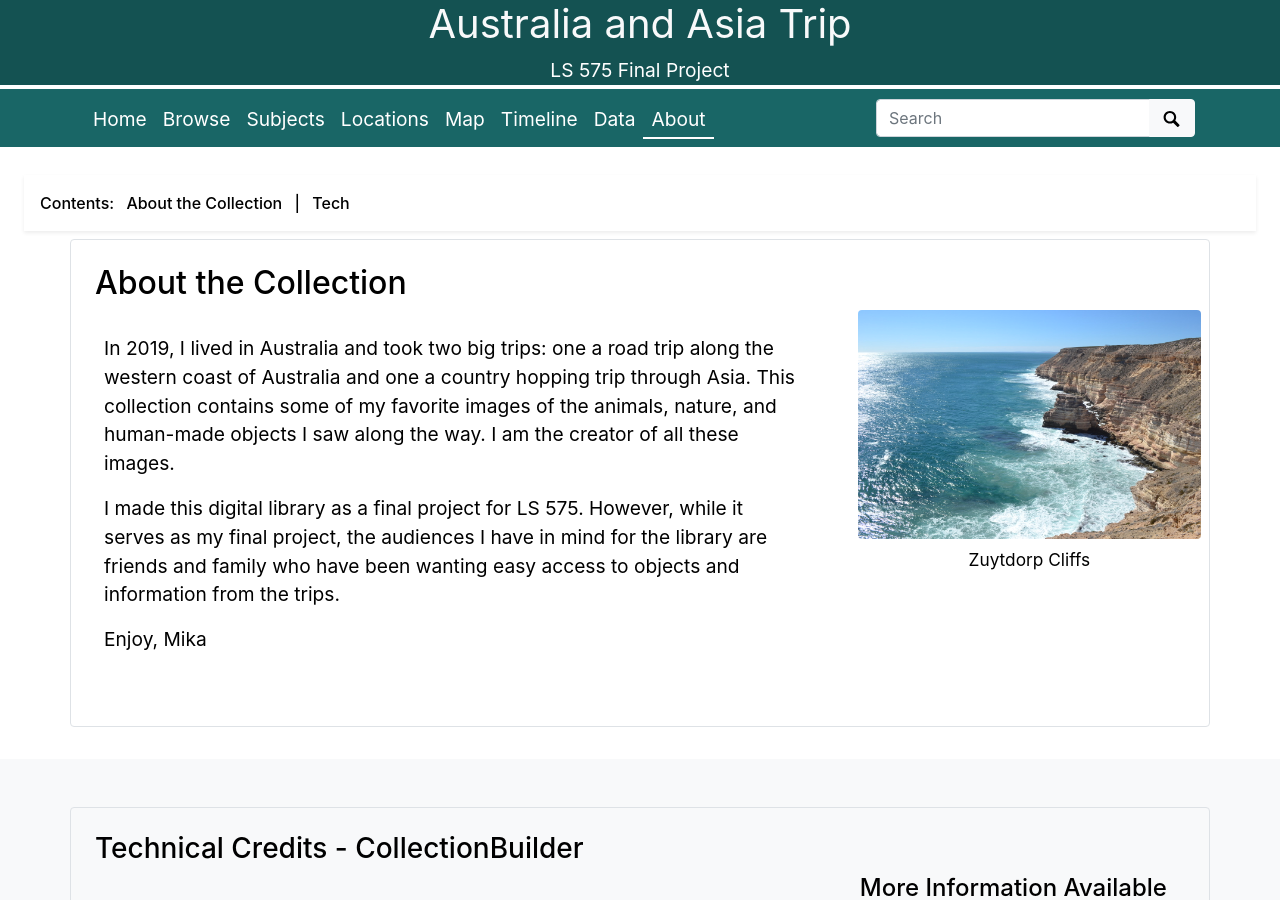
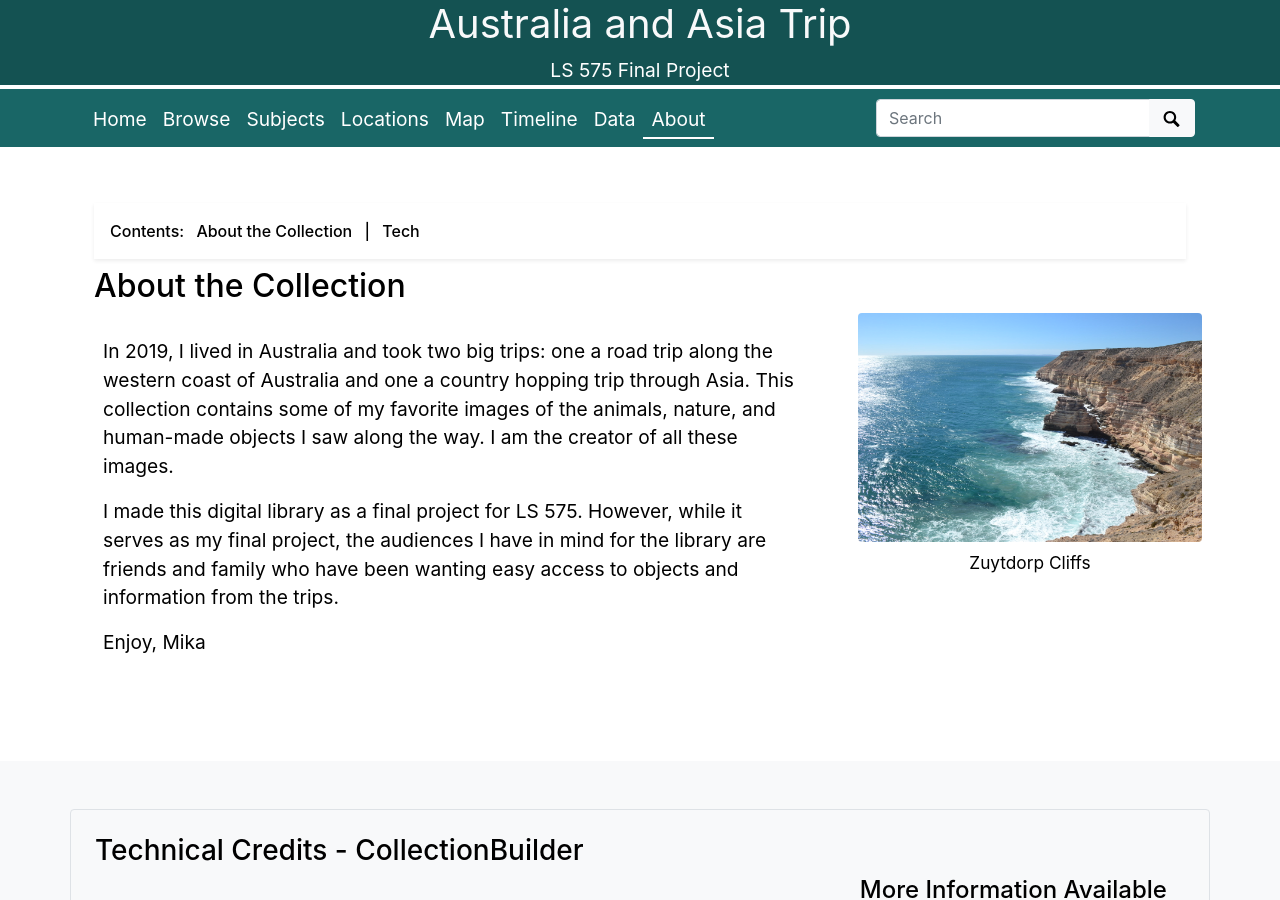
Before and after one commit to mikasmith97/final.github.io, a Jekyll site: the page built from pages/about.md, in a window 1280 px wide and 900 px high. Built offline with Jekyll 4.4.1, drawn with Linux system fonts in a browser that asks for light colours.

Commit message:
Update about.html

```diff
--- a/_layouts/about.html
+++ b/_layouts/about.html
@@ -3,8 +3,8 @@ layout: default
 ---
 
 <div class="container-fluid mt-1 mb-n3 p-4 ">
-      {% include feature/nav-menu.html sections="About the Collection" %}
-    <div class="container mt-1 border rounded p-4">
+    <div class="container mt-1 p-4">
+        {% include feature/nav-menu.html sections="About the Collection" %}
         <h2>About the Collection</h2>
         <div class="row my-2 justify-content-center">
             <div class="col-md-8 p-4">
```
